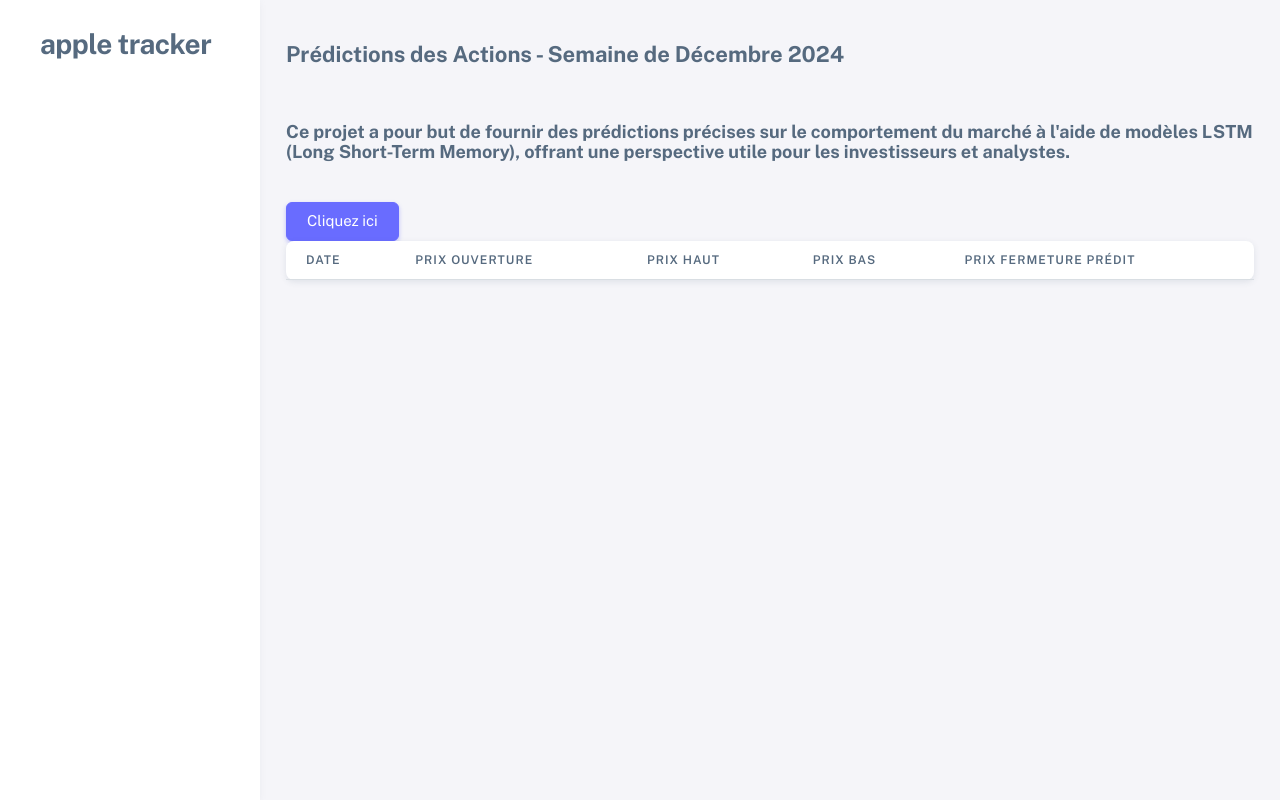
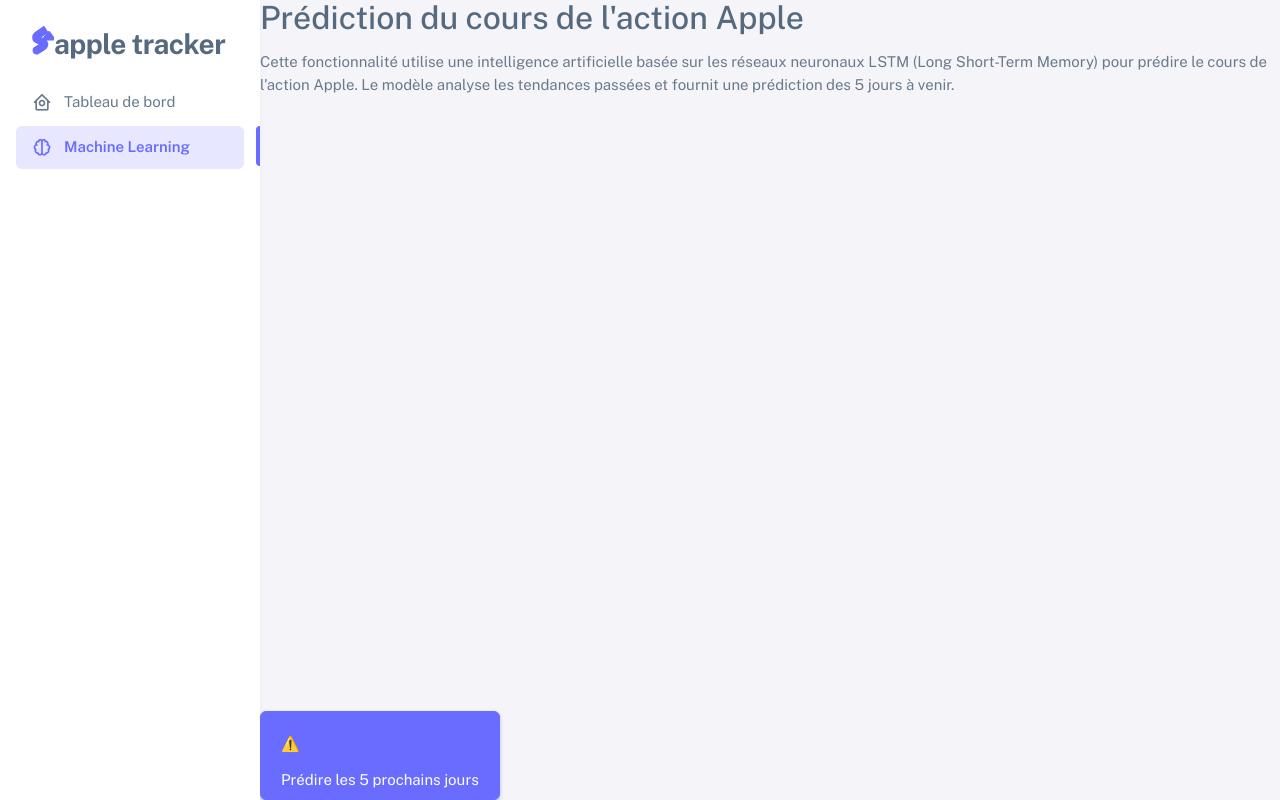
Before and after one commit to arlybest/Apple_tracker, a Flask app: template app/templates/prediction.html in a window 1280 px wide. Run offline with Flask 3, Linux system fonts and the light colour scheme; the template is opened without the code that fills it, so the values that code supplies are empty; parts of the project's set-up code (start-up, migrations or seed data) failed here and were passed over; some libraries are stand-ins or nearby versions.

Commit message:
route sur prediction

```diff
--- a/app/templates/prediction.html
+++ b/app/templates/prediction.html
@@ -1,92 +1,140 @@
 <!DOCTYPE html>
-<html lang="en">
+<html lang="fr">
 <head>
   <meta charset="utf-8" />
-    <meta
-      name="viewport"
-      content="width=device-width, initial-scale=1.0, user-scalable=no, minimum-scale=1.0, maximum-scale=1.0"
-    />
-    <title>Apple Tracker - Prédictions</title>
+  <meta name="viewport" content="width=device-width, initial-scale=1.0, user-scalable=no, minimum-scale=1.0, maximum-scale=1.0" />
+  <title>Apple Tracker - Tableau de bord analytique</title>
+  <meta name="description" content="Tableau de bord d'analyse pour le suivi des performances Apple." />
 
-    <link rel="icon" type="image/x-icon" href="{{ url_for('static', filename='assets/img/favicon/favicon.ico') }}" />
+  <!-- Favicon -->
+  <link rel="icon" type="image/x-icon" href="../assets/img/favicon/favicon.ico" />
 
-    <!-- Fonts -->
+  <!-- Polices -->
   <link rel="preconnect" href="https://fonts.googleapis.com" />
   <link rel="preconnect" href="https://fonts.gstatic.com" crossorigin />
-    <link
-      href="https://fonts.googleapis.com/css2?family=Public+Sans:ital,wght@0,300;0,400;0,500;0,600;0,700;1,300;1,400;1,500;1,600;1,700&display=swap"
-      rel="stylesheet"
-    />
+  <link href="https://fonts.googleapis.com/css2?family=Public+Sans:wght@300;400;500;600;700&display=swap" rel="stylesheet" />
 
-    <!-- Core CSS -->
-    <link rel="stylesheet" href="{{ url_for('static', filename='assets/vendor/css/core.css') }}" />
-    <link rel="stylesheet" href="{{ url_for('static', filename='assets/vendor/css/theme-default.css') }}" />
+  <!-- Icônes -->
+  <link rel="stylesheet" href="{{ url_for('static', filename='assets/vendor/fonts/boxicons.css') }}" />
+  <script src="https://cdnjs.cloudflare.com/ajax/libs/lottie-web/5.12.0/lottie.min.js"></script>
+  <script src="https://unpkg.com/@lottiefiles/lottie-player@latest/dist/lottie-player.js"></script>
+
+  <!-- Styles CSS principaux -->
+  <link rel="stylesheet" href="{{ url_for('static', filename='assets/vendor/css/core.css') }}" class="template-customizer-core-css" />
+  <link rel="stylesheet" href="{{ url_for('static', filename='assets/vendor/css/theme-default.css') }}" class="template-customizer-theme-css" />
   <link rel="stylesheet" href="{{ url_for('static', filename='assets/css/demo.css') }}" />
+
+  <!-- CSS des bibliothèques tierces -->
   <link rel="stylesheet" href="{{ url_for('static', filename='assets/vendor/libs/perfect-scrollbar/perfect-scrollbar.css') }}" />
+  <link rel="stylesheet" href="{{ url_for('static', filename='assets/vendor/libs/apex-charts/apex-charts.css') }}" />
 
-    <!-- Helpers -->
+  <!-- Scripts JS auxiliaires -->
   <script src="{{ url_for('static', filename='assets/vendor/js/helpers.js') }}"></script>
+
+  <!-- Configuration du thème -->
   <script src="{{ url_for('static', filename='assets/js/config.js') }}"></script>
 </head>
+
 <body>
+  <!-- Conteneur de la mise en page -->
   <div class="layout-wrapper layout-content-navbar">
     <div class="layout-container">
-        <!-- Menu -->
+
+      <!-- Barre latérale -->
       <aside id="layout-menu" class="layout-menu menu-vertical menu bg-menu-theme">
         <div class="app-brand demo">
-            <a href="{{ url_for('main.prediction') }}" class="app-brand-link">
+          <a href="{{ url_for('main.home') }}" class="app-brand-link">
             <span class="app-brand-logo demo">
-                <!-- Logo SVG -->
+              <!-- Logo en SVG -->
+              <svg width="25" viewBox="0 0 25 42" xmlns="http://www.w3.org/2000/svg">
+                <g fill="none" fill-rule="evenodd">
+                  <path d="M13.79,0.36 L3.4,7.44 C0.57,9.69 -0.38,12.48 0.56,15.8 C0.69,16.23 1.1,17.79 3.12,19.23 C3.81,19.72 5.32,20.38 7.65,21.22 L2.63,24.55 C0.45,26.3 0.09,28.51 1.56,31.17 C2.84,32.82 5.21,33.26 7.09,32.54 C8.35,32.06 11.46,30 16.42,26.37 C18.03,24.5 18.7,22.45 18.41,20.24 C17.96,17.53 16.18,15.58 13.05,14.37 L10.92,13.47 L18.62,7.98 Z" fill="#696cff"></path>
+                  <path d="M20.6,7.13 L25.6,13.8 C26.26,14.68 26.08,15.94 25.2,16.6 C24.85,16.86 24.43,17 24,17 H14 C12.9,17 12,16.1 12,15 C12,14.57 12.14,14.15 12.4,13.8 L17.4,7.13 C18.06,6.25 19.32,6.07 20.2,6.73 C20.35,6.85 20.49,6.98 20.6,7.13 Z" fill="#696cff"></path>
+                </g>
+              </svg>
             </span>
-              <span class="app-brand-text demo menu-text fw-bolder ms-2">Apple Tracker</span>
+            <span class="app-brand-text demo menu-text fw-bolder ">Apple Tracker</span>
+          </a>
+          <a href="javascript:void(0);" class="layout-menu-toggle menu-link text-large ms-auto d-block d-xl-none">
+            <i class="bx bx-chevron-left bx-sm align-middle"></i>
           </a>
         </div>
+
+        <div class="menu-inner-shadow"></div>
+        <ul class="menu-inner py-1">
+          <!-- Lien vers le tableau de bord -->
+          <li class="menu-item ">
+              <a href="{{ url_for('main.home') }}" class="menu-link">
+                  <i class="menu-icon tf-icons bx bx-home-circle"></i>
+                  <div data-i18n="Analytics">Tableau de bord</div>
+              </a>
+          </li>
+
+          <!-- Lien vers la page Machine Learning -->
+          <li class="menu-item active">
+              <a href="{{ url_for('main.prediction') }}" class="menu-link">
+                  <i class="menu-icon tf-icons bx bx-brain"></i>
+                  <div data-i18n="Machine Learning">Machine Learning</div>
+              </a>
+          </li>
+      </ul>
       </aside>
-        <!-- / Menu -->
 
-        <!-- Layout container -->
+      <!-- Contenu principal -->
       <div class="layout-page">
         <div class="content-wrapper">
-            <!-- Content -->
-            <div class="container-xxl flex-grow-1 container-p-y">
-              <h4 class="fw-bold py-3 mb-4">Prédictions des Actions - Semaine de Décembre 2024</h4>
 
-              <h5 class="fw-bold py-3 mb-4">Ce projet a pour but de fournir des prédictions précises sur le comportement du marché à l'aide de modèles LSTM (Long Short-Term Memory), offrant une perspective utile pour les investisseurs et analystes.</h5>
-              <button class="btn btn-primary" onclick="alert('Veuillez cliquer pour explorer les prédictions détaillées.')">Cliquez ici</button>
-              <div class="card">
-                <div class="table-responsive text-nowrap">
-                  <table class="table">
-                    <thead>
-                      <tr>
-                        <th>Date</th>
-                        <th>Prix Ouverture</th>
-                        <th>Prix Haut</th>
-                        <th>Prix Bas</th>
-                        <th>Prix Fermeture Prédit</th>
-                      </tr>
-                    </thead>
-                    <tbody>
-                      {% for prediction in predictions %}
-                      <tr>
-                        <td>{{ prediction.date }}</td>
-                        <td>${{ '{:,.2f}'.format(prediction.open) }}</td>
-                        <td>${{ '{:,.2f}'.format(prediction.high) }}</td>
-                        <td>${{ '{:,.2f}'.format(prediction.low) }}</td>
-                        <td>${{ '{:,.2f}'.format(prediction.predicted_close) }}</td>
-                      </tr>
-                      {% endfor %}
-                    </tbody>
-                  </table>
+          <!-- Description de la prédiction -->
+          <div class="prediction-description">
+            <h2>Prédiction du cours de l'action Apple</h2>
+            <p>Cette fonctionnalité utilise une intelligence artificielle basée sur les réseaux neuronaux LSTM (Long Short-Term Memory) pour prédire le cours de l'action Apple. Le modèle analyse les tendances passées et fournit une prédiction des 5 jours à venir.</p>
           </div>
+
+          <!-- Bouton de prédiction avec animation Lottie -->
+          <div class="prediction-button">
+            <button id="predict-button" class="btn btn-primary">
+              <lottie-player src="https://assets10.lottiefiles.com/packages/lf20_wlklw44p.json"  background="transparent"  speed="1"  style="width: 50px; height: 50px;" loop autoplay></lottie-player>
+              Prédire les 5 prochains jours
+            </button>
           </div>
+
+          <!-- Affichage des prédictions -->
+          <div id="prediction-results" style="display: none;">
+            <h3>Prédictions pour les 5 prochains jours :</h3>
+            <ul id="prediction-list"></ul>
           </div>
+
         </div>
       </div>
     </div>
   </div>
 
   <!-- Scripts -->
-    <script src="{{ url_for('static', filename='assets/vendor/libs/jquery/jquery.js') }}"></script>
-    <script src="{{ url_for('static', filename='assets/vendor/js/bootstrap.js') }}"></script>
+  <script>
+    document.getElementById("predict-button").addEventListener("click", function() {
+      // Appel à l'API Flask pour récupérer les prédictions
+      fetch('/prediction')
+        .then(response => response.json())
+        .then(data => {
+          let predictions = data.predictions;
+
+          // Affichage des prédictions
+          let predictionList = document.getElementById("prediction-list");
+          predictionList.innerHTML = ''; // Clear previous predictions
+
+          predictions.forEach(prediction => {
+            let listItem = document.createElement("li");
+            listItem.textContent = `${prediction.date}: Open - ${prediction.open}, High - ${prediction.high}, Low - ${prediction.low}, Predicted Close - ${prediction.predicted_close}`;
+            predictionList.appendChild(listItem);
+          });
+
+          // Afficher la section des résultats
+          document.getElementById("prediction-results").style.display = "block";
+        })
+        .catch(error => {
+          console.error("Erreur lors de la récupération des prédictions : ", error);
+        });
+    });
+  </script>
 </body>
 </html>
```
Also changed, not shown: app/routes.py (+42 -14 lines). Lines whose indentation alone changed are shown as unchanged.
